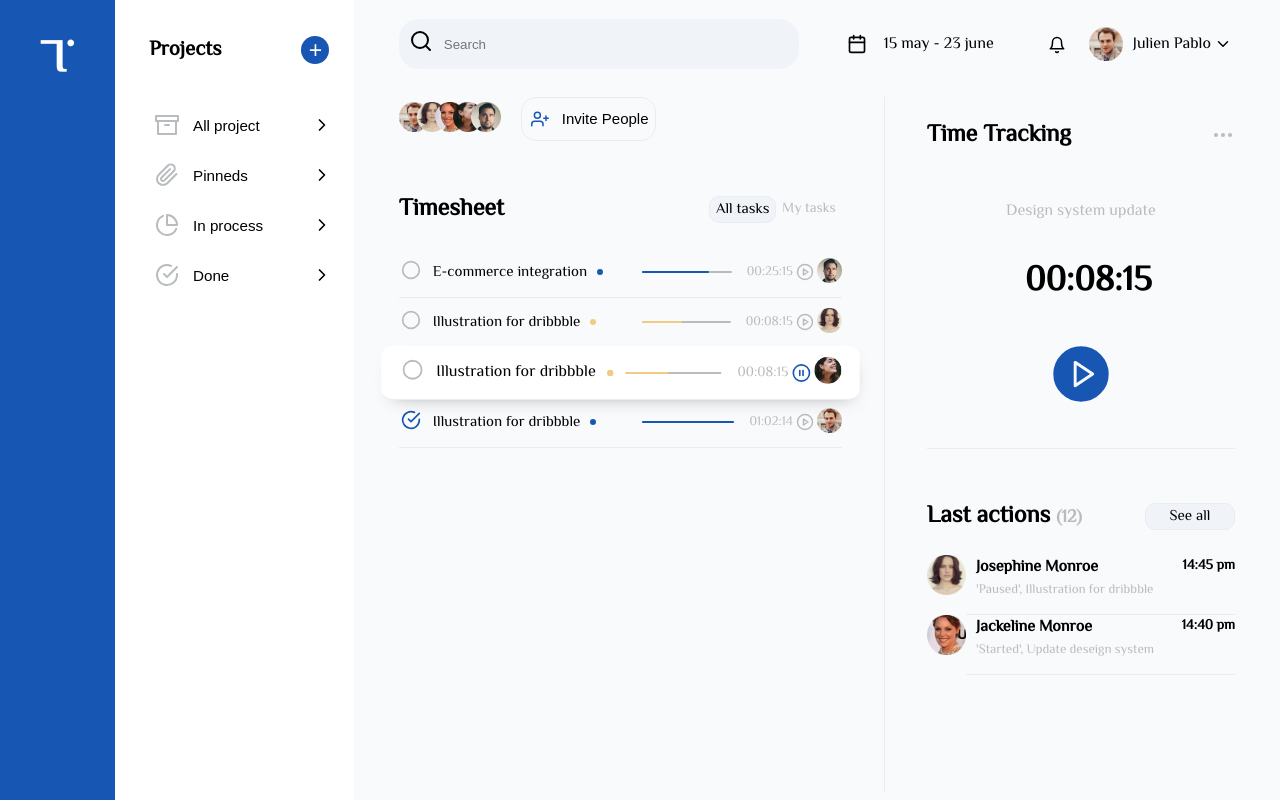
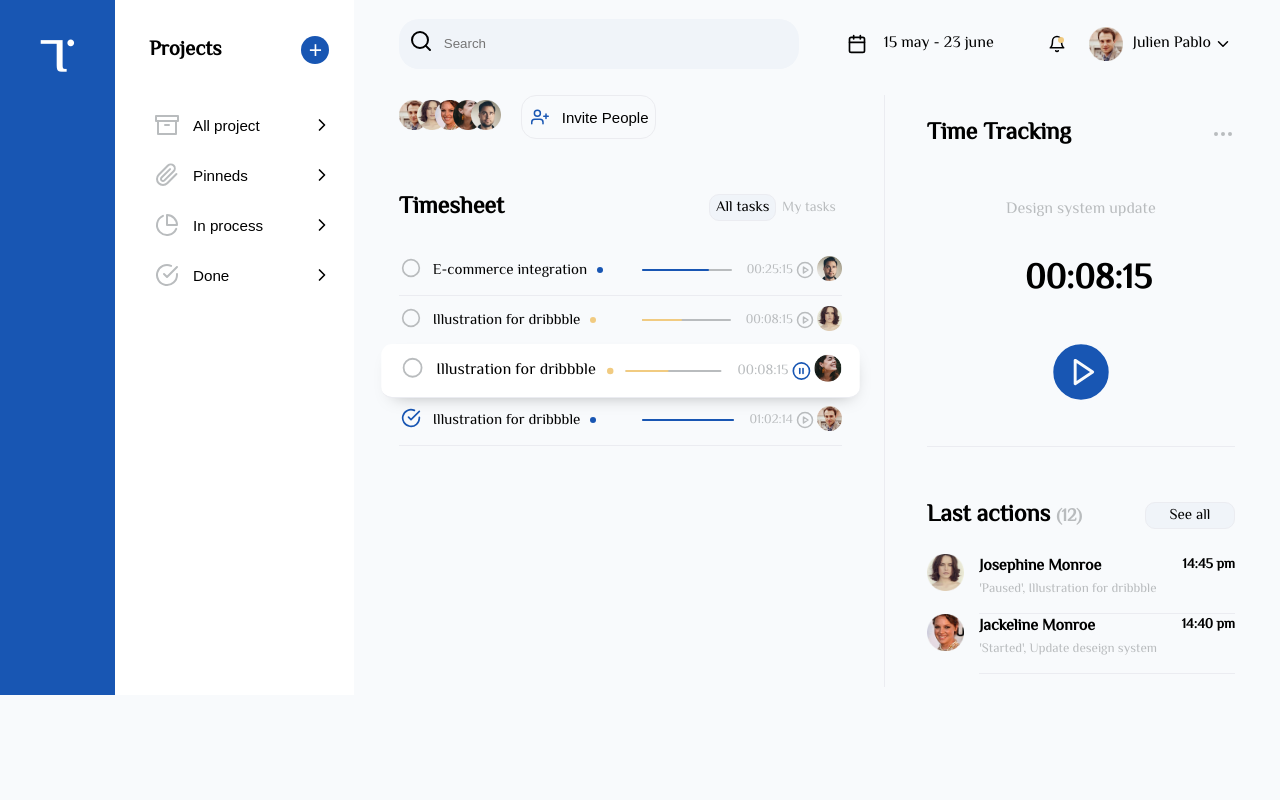
Before and after one commit to karimbarry/NextJs-training, a Next.js app in the folder next-app/: page / in a window 1280 px wide. Built offline with nearby package versions, Linux system fonts and the light colour scheme; some icons are missing.

Commit message:
Modification generale de la structure et amelioration2

```diff
--- a/next-app/components/Banner.js
+++ b/next-app/components/Banner.js
@@ -3,6 +3,9 @@ import {Search, Bell, Calendar, ChevronDown} from 'react-feather'
 import Image from 'next/image'
 import style from '../styles/Banner.module.css'
 import logo from '../public/Assets/5.png'
+const Date = ({date = '15 may - 23 june'}) => {
+   return <a href='#'>{date}</a>
+}
 const Banner = () => {
     const [inputValue, setInputValue] = useState('')
 
@@ -25,7 +28,7 @@ const Banner = () => {
             </nav>
             <nav className={style.na_banner_set_date}>
                 <Calendar/>
-                <a href='#'>15 may - 23 june</a>
+                <Date/>
             </nav>
 
             <nav className={style.na_banner_UserProfile}>
--- a/next-app/styles/Banner.module.css
+++ b/next-app/styles/Banner.module.css
@@ -34,11 +34,22 @@
     margin-left: 10px;
 }
 .na_banner_notifIcon {
+    position: relative;
     height: 17px;
     margin-right: 20px;
 }
 .na_banner_notifIcon > svg {
     height: 18px;
+}
+.na_banner_notifIcon::after {
+    content: '';
+    position: absolute;
+    top: 2px;
+    height: 6px;
+    width: 6px;
+    right: 4.5px;
+    border-radius: 50%;
+    background-color: #f1cb81;
 }
 .na_banner_notifIcon > svg:hover {
     transform: scale(1.2);
--- a/next-app/styles/Body.module.css
+++ b/next-app/styles/Body.module.css
@@ -246,7 +246,6 @@
     width: 28px;
 }
 .USerInfo{
-    margin-left: 10px;
     display: flex;
     flex-direction: column;
 }
@@ -256,6 +255,7 @@
     color: #b9bcbe;
 }
 .USerInfoTask{
+    margin-left: 15px;
     width: 100%;
     height: 60px;
     display: flex;
--- a/next-app/styles/Main.module.css
+++ b/next-app/styles/Main.module.css
@@ -1,6 +1,5 @@
 .na_sideBar_container{
-    height: 100%;
-    width: 150px;
+    width: 120px;
     background-color: #1856b3;
     display: flex;
     flex-direction: column;
--- a/next-app/styles/Tab.module.css
+++ b/next-app/styles/Tab.module.css
@@ -1,4 +1,5 @@
 .na_navigation{
+    position: relative;
     width: 330px;
     background-color: #FFFF;
     display: flex;
--- a/next-app/styles/globals.css
+++ b/next-app/styles/globals.css
@@ -30,7 +30,6 @@ a,h1,body {
   height: 100%;
 }
 .na-container{
-  height: 100%;
   display: flex;
 }
 .na-body-container{
@@ -47,8 +46,3 @@ ul {
 button:hover {
   cursor: pointer;
 }
-input[type="radio" i]{
-  cursor: pointer;
-  height: 15px;
-  margin-top: -5px;
-}
```
